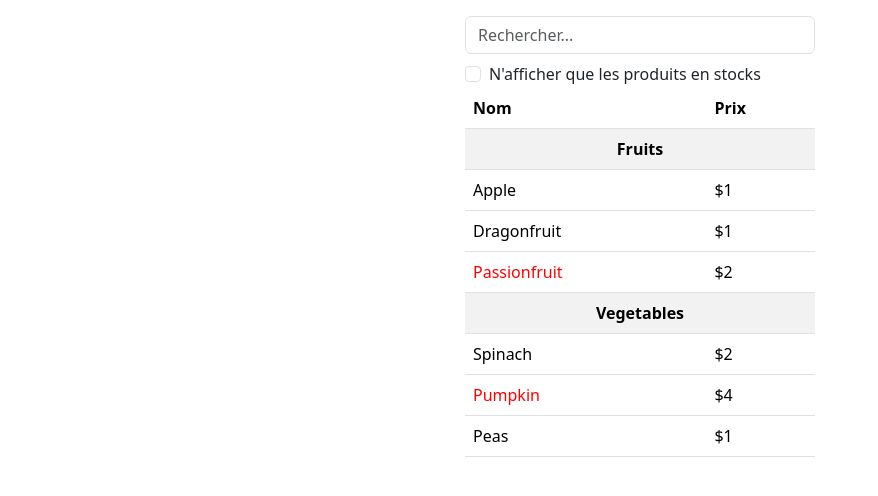
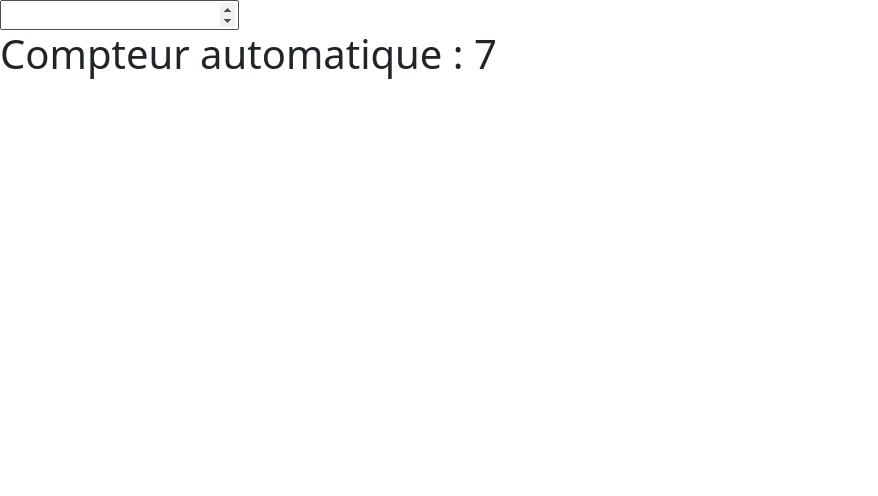
Before and after one commit to aploon/reactdev, a React (Vite) app: page / in a window 1280 px wide. Shown: the top 496 px of the page, without its empty margins (0-878 px from the left). Built offline with nearby package versions, Linux system fonts and the light colour scheme.

Commit message:
Compteur automatique

```diff
--- a/src/App.jsx
+++ b/src/App.jsx
@@ -1,81 +1,24 @@
-import { useState } from "react"
-import { Input } from "./components/form/Input"
-import { Checkbox } from "./components/form/Checkbox"
-import { ProduitCategorieRow } from "./components/produit/ProduitCategorieRow"
-import { ProduitRow } from "./components/produit/ProduitRow"
-
-// Tous les produits de notre app
-const PRODUCTS = [
-    { category: "Fruits", price: "$1", stocked: true, name: "Apple" },
-    { category: "Fruits", price: "$1", stocked: true, name: "Dragonfruit" },
-    { category: "Fruits", price: "$2", stocked: false, name: "Passionfruit" },
-    { category: "Vegetables", price: "$2", stocked: true, name: "Spinach" },
-    { category: "Vegetables", price: "$4", stocked: false, name: "Pumpkin" },
-    { category: "Vegetables", price: "$1", stocked: true, name: "Peas" }
-]
+import React, { useState, useEffect } from 'react';
 
 function App() {
+  const [count, setCount] = useState(0);
 
-    const [showStockedOnly, setShowStockedOnly] = useState(false)
-    const [search, setSearch] = useState('')
+  useEffect(() => {
+    // Démarre un timer qui incrémente le compteur toutes les 1000 millisecondes (1 seconde)
+    const timer = setInterval(() => {
+      setCount(prevCount => prevCount + 1);
+    }, 1000);
 
-    let produitVisible = PRODUCTS.filter((product) => {
+    // Nettoie le timer lorsque le composant est démonté
+    return () => clearInterval(timer);
+  }, [count]); // Le tableau vide [] indique que cet effet ne dépend d'aucune variable d'état ou de propriété
 
-        if(showStockedOnly) {
-            return product.stocked && product.name.toLowerCase().includes(search.toLowerCase())
-        }else{
-            return product.name.toLowerCase().includes(search.toLowerCase())
-        }
-
-    })
-
-    return <div className="Container w-25 m-auto" style={{minWidth: "350px"}}>
-        <SearchBar onShowStockedOnly={setShowStockedOnly} onSearch={setSearch}></SearchBar>
-        <ProduitTable produits={produitVisible}></ProduitTable>
+  return (
+    <div>
+        <input type="number" onChange={e => setCount(Number(e.target.value))}/>
+        <h1>Compteur automatique : {count}</h1>
     </div>
+  );
 }
 
-
-function SearchBar({onShowStockedOnly, onSearch}) {
-
-    return <div className="mt-3">
-        <Input placeholder="Rechercher..." onChange={onSearch}></Input>
-        <Checkbox id="formCheckbox" onChange={onShowStockedOnly}></Checkbox>
-    </div>
-
-}
-
-function ProduitTable({produits}) {
-
-    let rows = []
-    let lastCategorie = ""
-
-    for (let produit of produits) {
-
-        if (produit.category != lastCategorie) {
-            rows.push(<ProduitCategorieRow key={produit.category} categorie={produit.category}></ProduitCategorieRow>)
-        }
-
-        rows.push(<ProduitRow key={produit.name} produit={produit}></ProduitRow>)
-
-        lastCategorie = produit.category
-    }
-
-    return <div>
-        <table className="table">
-            <thead>
-                <tr>
-                    <th>Nom</th>
-                    <th>Prix</th>
-                </tr>
-            </thead>
-
-            <tbody>
-                {rows}
-            </tbody>
-        </table>
-    </div>
-
-}
-
-export default App
+export default App;
```
